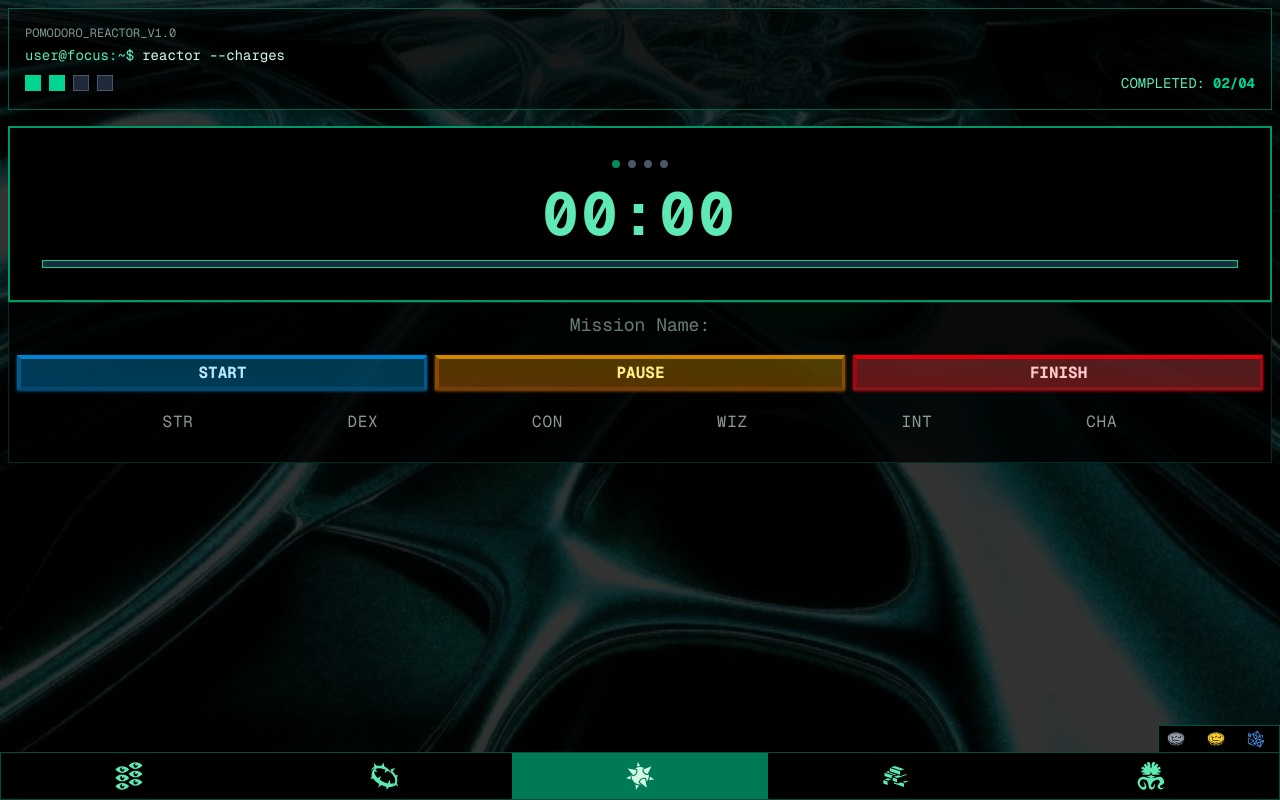
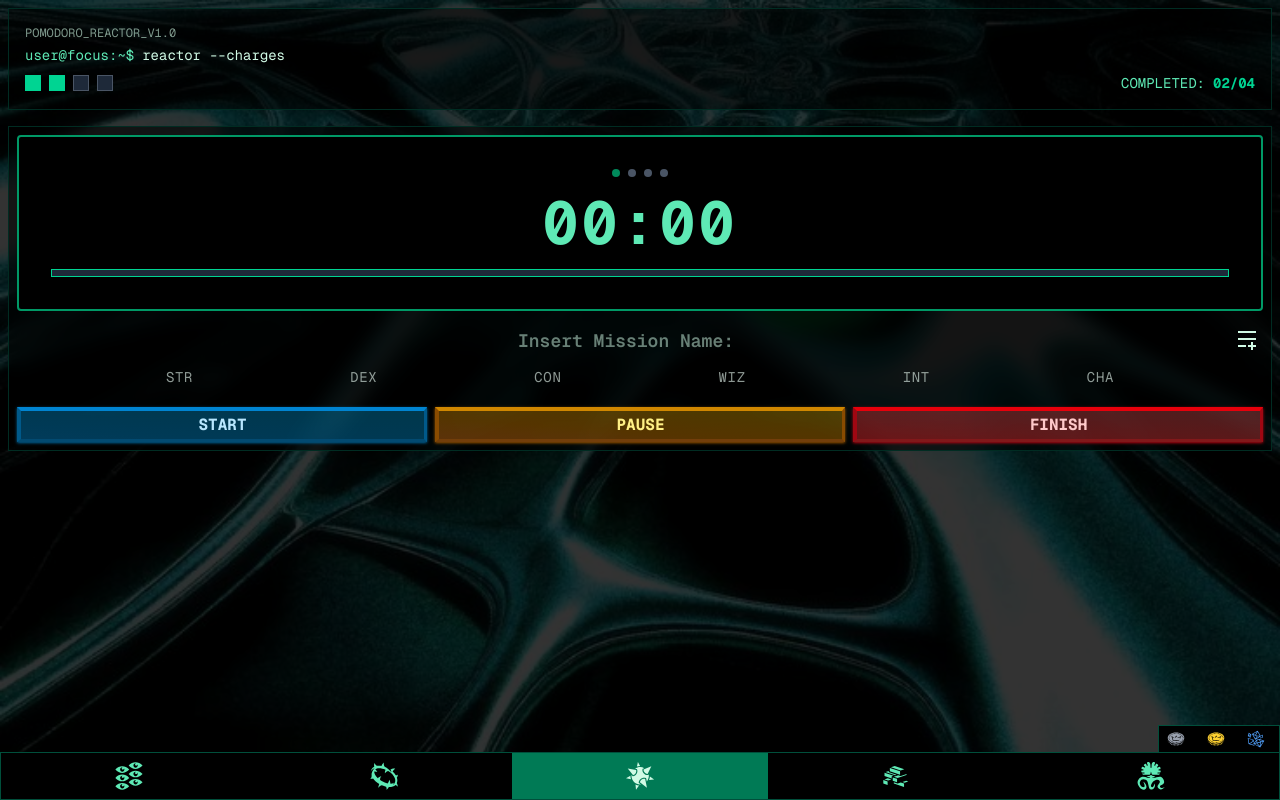
Before and after one commit to PedroVMLopes/cortex-overflow, a Next.js app: page /LegacyObjectives in a window 1280 px wide. Built offline with nearby package versions, Linux system fonts and the light colour scheme; no server answers; a web font is replaced by a local one.

Commit message:
feat: UI Improvements

```diff
--- a/app/LegacyObjectives/page.tsx
+++ b/app/LegacyObjectives/page.tsx
@@ -1,7 +1,12 @@
+'use client'
+
 import Button from "@/components/KeyboardButton";
+import { useState } from "react";
+import { RiMenuAddFill } from "react-icons/ri";
 
 export default function LegacyObjectives() {
     const attributes: string[] = ["STR", "DEX", "CON", "WIZ", "INT", "CHA"];
+    const [ isExpanded, setIsExpanded ] = useState(true);
 
     return(
         <div className="text-emerald-100 flex flex-col justify-center p-2 font-mono">
@@ -10,8 +15,9 @@ export default function LegacyObjectives() {
                 className="fixed top-0 left-0 w-full h-full -z-10 bg-cover bg-center bg-no-repeat opacity-20"
                 style={{ backgroundImage: "url('/backgrounds/bg11.jpg')" }}
             />
+
             {/* Header Terminal */}
-            <div className="relative z-10 border border-emerald-800 bg-black/50 p-4 mb-4 w-full">
+            <div className="relative z-10 border border-emerald-950 bg-black/50 p-4 mb-4 w-full">
                 <div className="flex items-center mb-1">
                     <span className="text-xs opacity-60">POMODORO_REACTOR_V1.0</span>
                 </div>
@@ -34,9 +40,12 @@ export default function LegacyObjectives() {
                 </div>
             </div>
 
+            {/* Main Information Div */}
+            <div className="border border-emerald-950 bg-black/60 backdrop-blur">
+
                 {/* Main Timer Display */}
-            <div className="relative text-center w-full">
-                <div className="border-2 border-emerald-600 bg-black p-8 relative">
+                <div className="relative text-center w-full p-2">
+                    <div className="border-2 border-emerald-600 bg-black p-8 relative rounded">
 
                         {/* LED Indicators */}
                         <div className="flex justify-center gap-2 mb-4">
@@ -58,25 +67,38 @@ export default function LegacyObjectives() {
                 </div>
 
                 {/* Buttons & Controllers */}
-            <div className="border border-emerald-950 bg-black/80 p-2">
-                <input type="text" placeholder="Mission Name:" className="w-full text-center"/>
-                {/* Controller Buttons */}
-                <div className="flex flex-row gap-2 mt-4 justify-between">
-                    <Button className="w-full border-b-sky-900 border-sky-800 border-t-sky-600 shadow-sky-800 text-sky-200 from-sky-900/80 to-sky-400/30">START</Button>
-                    <Button className="w-full border-b-yellow-900 border-yellow-800 border-t-yellow-600 shadow-yellow-800 text-yellow-200 from-yellow-900/80 to-yellow-400/30">PAUSE</Button>
-                    <Button className="w-full border-b-red-900 border-red-800 border-t-red-600 shadow-red-800 text-red-200 from-red-900/80 to-red-400/30">FINISH</Button>
+                <div className=" p-2">
+
+                    <div className="flex flex-row">
+                        <input type="text" placeholder="Insert Mission Name:" className="w-full text-center font-semibold text-lg"/>
+                        <button className="size-6 text-2xl mr-1" onClick={() => setIsExpanded(!isExpanded)}> <RiMenuAddFill /> </button>
                     </div>
-                {/* Attribute Buttons */}
-                <div className="my-4 w-full flex flex-row justify-evenly">
+
+                    {/* Attribute Buttons & Time Settings */}
+                    {isExpanded &&
+                        <div className="my-2 w-full flex flex-row justify-evenly">
                             {attributes.map(att => (
                                 <button
                                     key={att}
-                            className={`px-2 py-1 transition-all duration-200 font-mono tracking-wider text-base "bg-gradient-to-r text-emerald-50 opacity-60 hover:border-emerald-600/50 hover:bg-emerald-900/30`}
+                                    className={`px-2 py-1 transition-all duration-200 font-mono tracking-wider text-sm "bg-gradient-to-r text-emerald-50 opacity-60 hover:border-emerald-600/50 hover:bg-emerald-900/30`}
                                 >
                                     {att}
                                 </button>
                             ))}
                         </div>
+                    }
+
+
+                    {/* Controller Buttons */}
+                    <div className="flex flex-row gap-2 mt-4">
+                        <Button className="w-full border-b-sky-900 border-sky-800 border-t-sky-600 shadow-sky-800 text-sky-200 from-sky-900/80 to-sky-400/30">START</Button>
+                        <Button className="w-full border-b-yellow-900 border-yellow-800 border-t-yellow-600 shadow-yellow-800 text-yellow-200 from-yellow-900/80 to-yellow-400/30">PAUSE</Button>
+                        <Button className="w-full border-b-red-900 border-red-800 border-t-red-600 shadow-red-800 text-red-200 from-red-900/80 to-red-400/30">FINISH</Button>
+                    </div>
+                </div>
+
+                {/* Text Logs */}
+                <div></div>
             </div>
         </div>
     )
```
Lines whose indentation alone changed are shown as unchanged.
